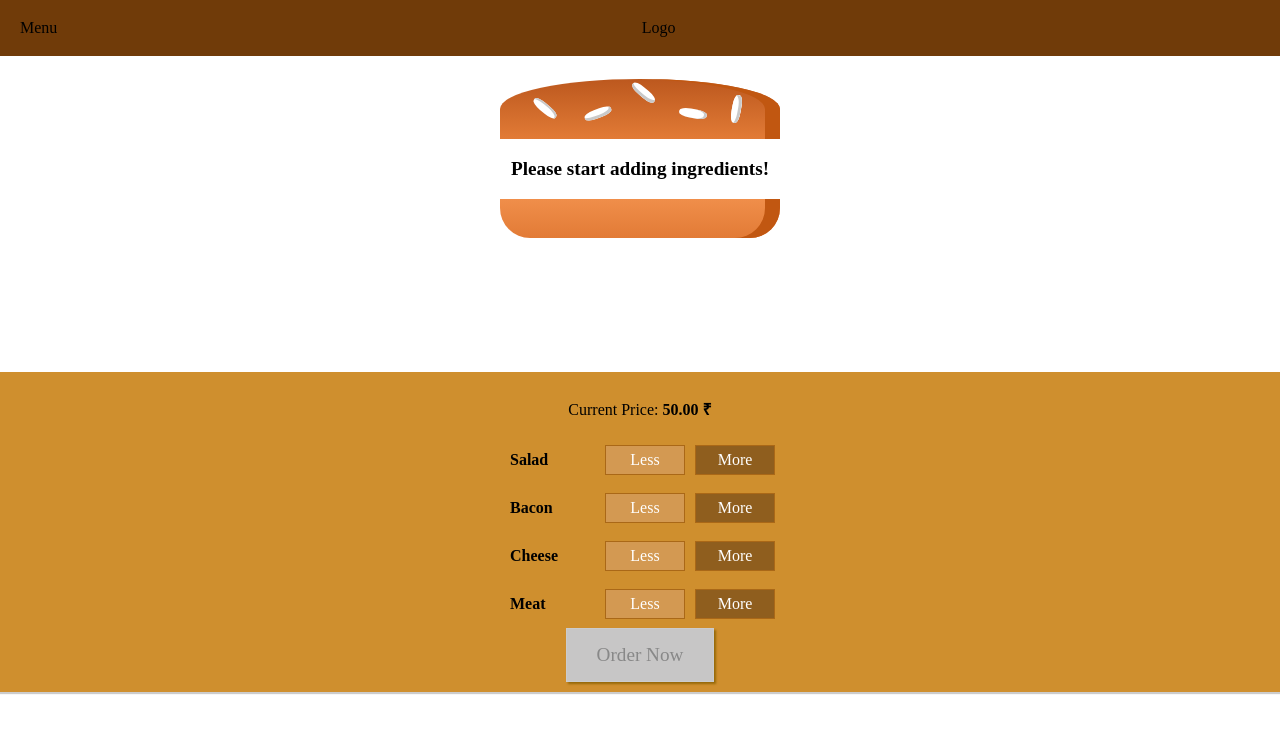
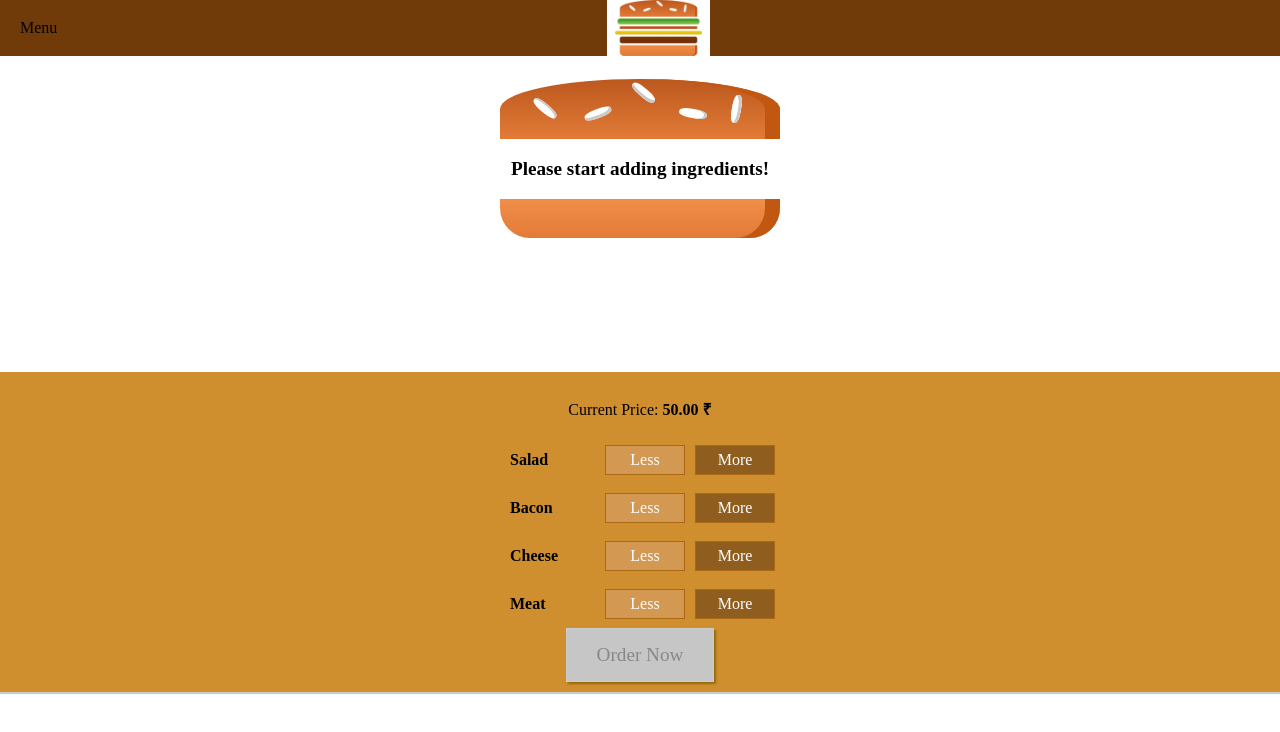
Before and after one commit to vdvinod/BurgerBuilder, a React app: page / in a window 1280 px wide. Shown: the top 732 px of the page. Built offline with nearby package versions, Linux system fonts and the light colour scheme.

Commit message:
added logo

```diff
--- /dev/null
+++ b/src/components/Logo/Logo.css
@@ -0,0 +1,8 @@
+.Logo {
+    background-color: white;
+    padding: 8px;
+    height: 100%;
+}
+.Logo img {
+    height: 100%;
+}
--- /dev/null
+++ b/src/components/Logo/Logo.js
@@ -0,0 +1,10 @@
+import React from "react";
+import Classes from "./Logo.css"
+import burgerLogo from "../../assets/images/burger-logo.png"
+const logo = (props) => (
+   <div className={Classes.Logo}>
+       <img src={burgerLogo} alt="my Logo"/>
+   </div>
+)
+
+export default logo;
--- a/src/components/Navigation/Toolbar/Toolbar.js
+++ b/src/components/Navigation/Toolbar/Toolbar.js
@@ -1,10 +1,11 @@
 import React from "react";
 
-import Classes from "./Toolbar.css"
+import Classes from "./Toolbar.css";
+import Logo from "../../Logo/Logo";
 const toolbar = (props) => (
     <header className={Classes.Toolbar}>
         <div>Menu</div>
-        <div>Logo</div>
+        <Logo />
         <nav></nav>
     </header>
 )
```
Also changed, not shown: src/assets/images/burger-logo.png (added).
